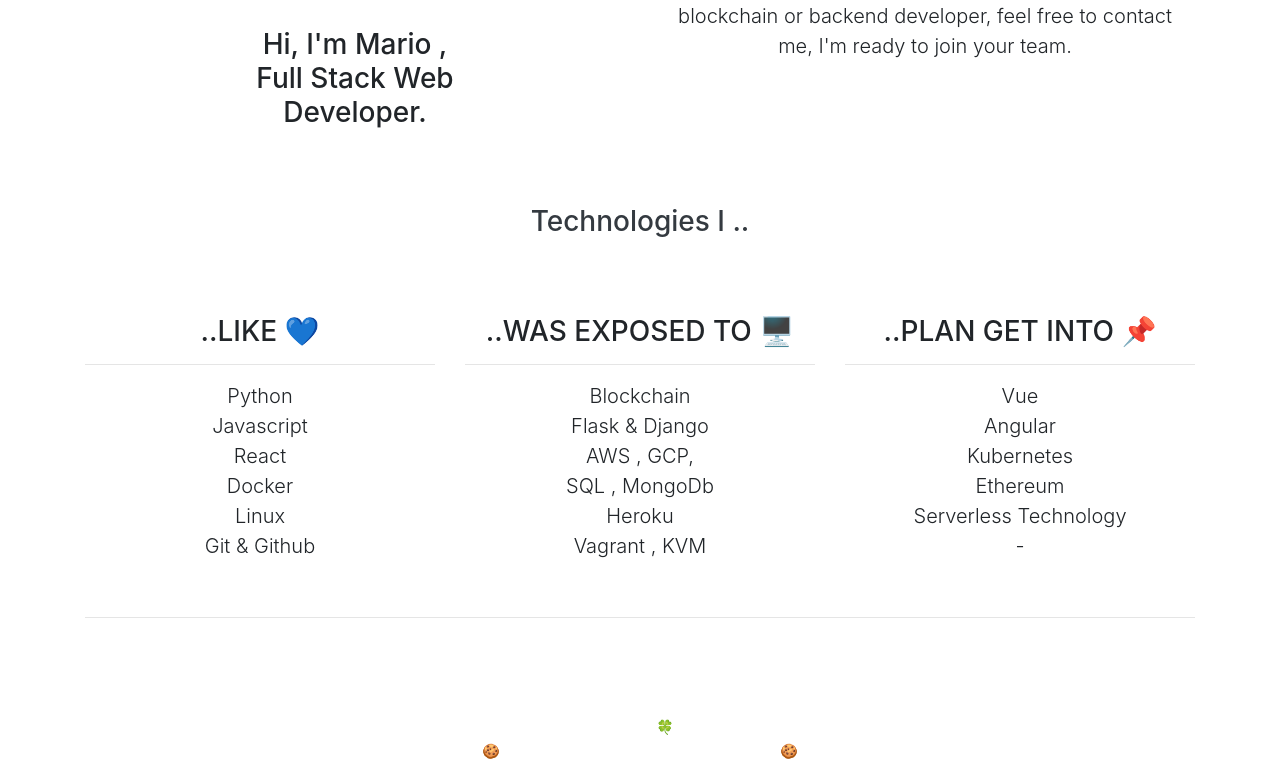
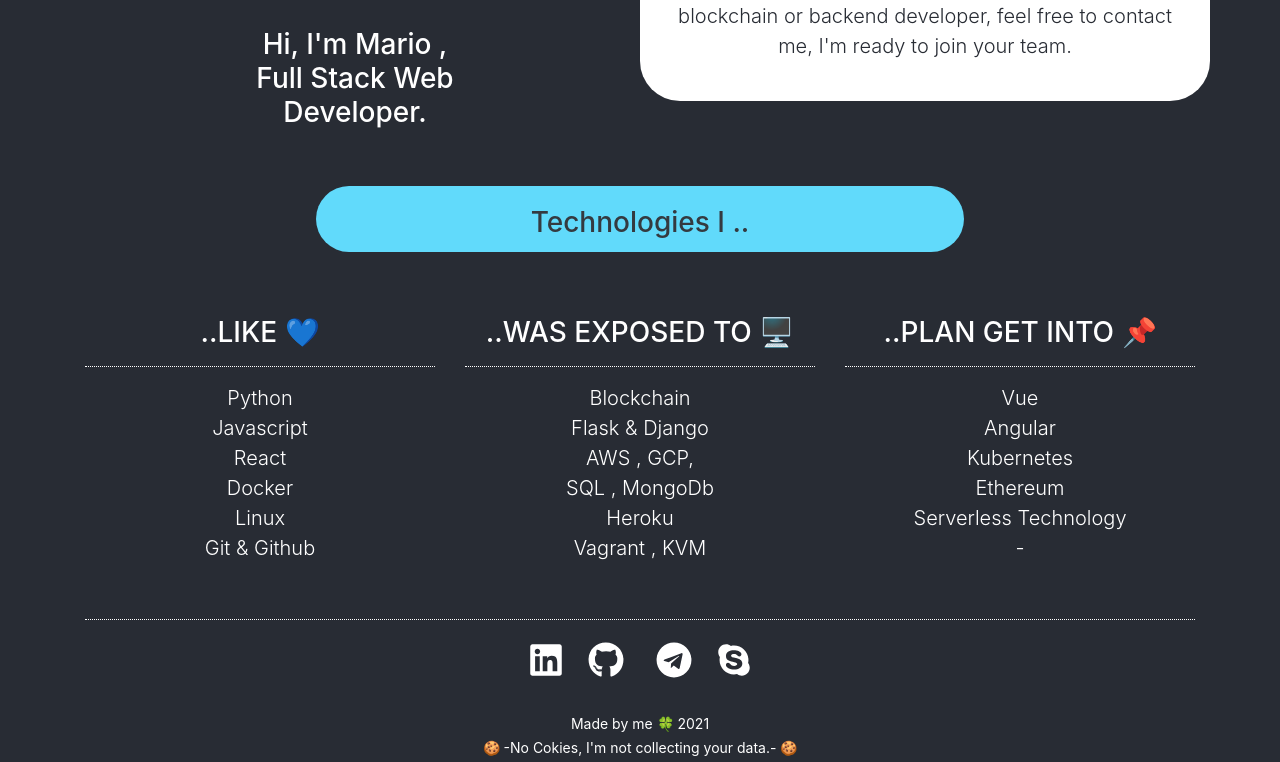
Before and after one commit to mariourban83/MU-portfolio-app-2021, a React (Create React App) app: page / in a window 1280 px wide. Shown: the part 359-1121 px from the top of the page. Built offline with nearby package versions, Linux system fonts and the light colour scheme.

Commit message:
Add styles to the app

```diff
--- a/package.json
+++ b/package.json
@@ -1,7 +1,7 @@
 {
   "name": "portfolio-app-2021",
   "version": "0.1.0",
-  "homepage": "http://mariourban83.github.io/portfolio-app-2021",
+  "homepage": "https://mariourban83.github.io/portfolio-app-2021",
   "private": true,
   "dependencies": {
     "@testing-library/jest-dom": "^5.11.4",
@@ -18,8 +18,8 @@
     "react-typist": "^2.0.5"
   },
   "scripts": {
-    "predeploy": "npm run build",
-    "deploy": "gh-pages -d build",
+    "predeploy": "yarn build",
+    "deploy": "gh-pages -b master -d build",
     "start": "react-scripts start",
     "build": "react-scripts build",
     "test": "react-scripts test",
--- a/src/index.scss
+++ b/src/index.scss
@@ -1,13 +1,31 @@
+// @import 'fonts';
+@import url("https://fonts.googleapis.com/css?family=Nunito+Sans:300,400,600,800");
+
 body {
-  margin: 0;
-  font-family: -apple-system, BlinkMacSystemFont, 'Segoe UI', 'Roboto', 'Oxygen',
-    'Ubuntu', 'Cantarell', 'Fira Sans', 'Droid Sans', 'Helvetica Neue',
-    sans-serif;
-  -webkit-font-smoothing: antialiased;
-  -moz-osx-font-smoothing: grayscale;
+  font-size: 16px;
+  color: white;
+  background-color: #282c34;
 }
 
-code {
-  font-family: source-code-pro, Menlo, Monaco, Consolas, 'Courier New',
-    monospace;
+a {
+  color: #78f04d;
+  // color: #61dafb;
+  outline: none;
 }
+
+h1 {
+  // color: #61dafb;
+
+  font: {
+    size: 2.25em;
+    weight: 800;
+    style: normal;
+  }
+
+  text-align: center;
+  letter-spacing: -1px;
+}
+
+h1:first-child {
+  margin-top: 0;
+}
--- a/src/views/TheHome.scss
+++ b/src/views/TheHome.scss
@@ -0,0 +1,22 @@
+.rounded-bg {
+  color: #282c34;
+  background-color: white;
+  border-radius: 2.5em;
+  font-weight: 600;
+}
+.height-45 {
+  height: 45vh;
+}
+.blue-bg {
+  background-color: #61dafb;
+  color: white;
+}
+.blue {
+  color: #61dafb;
+}
+li {
+  list-style-type: none;
+}
+hr {
+  border-top: 1px dotted white;
+}
```
